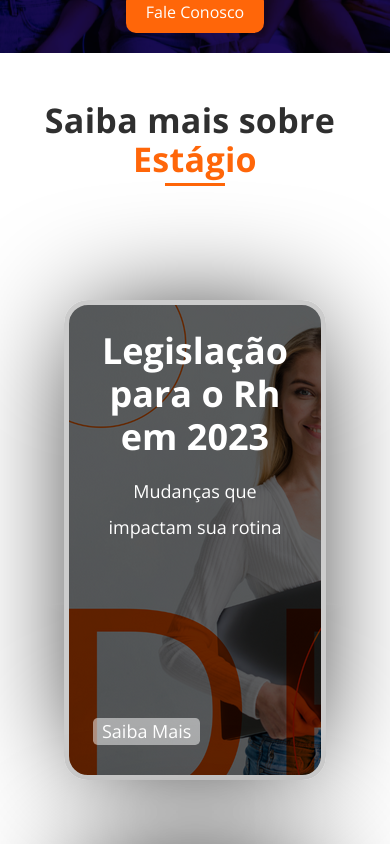
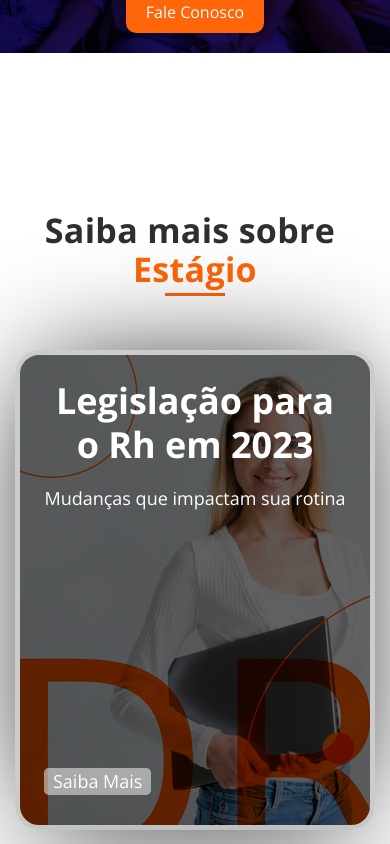
Before and after one commit to GaelBaptista/drestagio, a React (Vite) app: page / in a window 390 px wide. Shown: the part 2698-3542 px from the top of the page. Built offline with nearby package versions, Linux system fonts and the light colour scheme.

Commit message:
mobile card

```diff
--- a/src/routes/Home/ArtigoSection/Article.css
+++ b/src/routes/Home/ArtigoSection/Article.css
@@ -18,7 +18,7 @@ a {
 .article-section {
   text-align: center;
   margin-bottom: 30px;
-  margin-top: 50px;
+ margin: 10rem 0 10rem 0;
 }
 
 
@@ -163,3 +163,9 @@ a {
     display: none;
   }
 }
+
+@media (max-width: 430px){
+  .cards-wrapper {
+padding: 0.3rem;
+  }
+}
--- a/src/routes/ProgramaDeEstagio/Varejo/varejo.css
+++ b/src/routes/ProgramaDeEstagio/Varejo/varejo.css
@@ -57,4 +57,8 @@
 }
 @media screen and (max-width: 479px) {
   #parallax-world-of-ugg .block {padding: 30px 15px; width:290px;}
+ .title h1 {font-size:15px;}
+  #parallax-world-of-ugg h3 {display: none;}
+
+
 }
```
